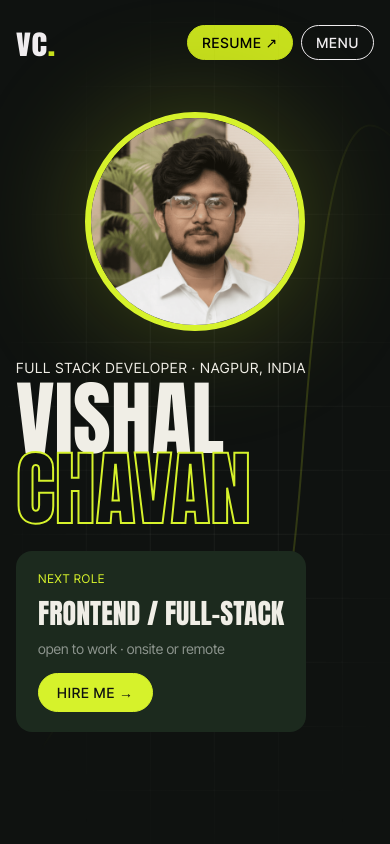
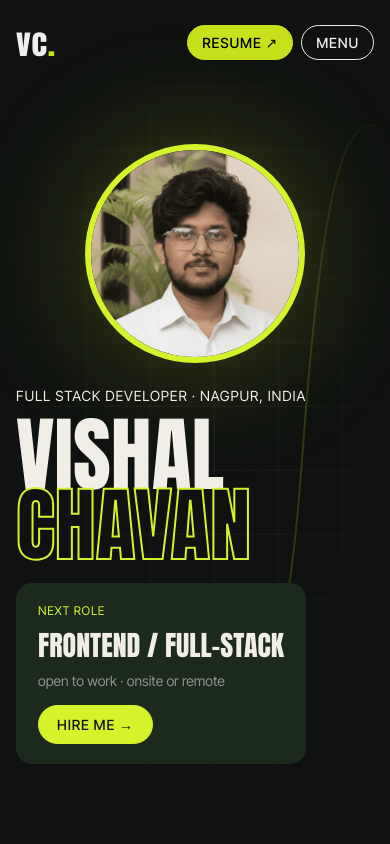
Before and after one commit to VishalChavan7/Portfolio, a React (Vite) app: page / in a window 390 px wide. Shown: the top 844 px of the page. Built offline with nearby package versions, Linux system fonts and the light colour scheme; the HTML template or start-up script is replaced by a standard one.

Commit message:
Balance mobile hero spacing below the top bar
Co-Authored-By: Claude Sonnet 5.5 <noreply@anthropic.com>

```diff
--- a/src/index.css
+++ b/src/index.css
@@ -648,15 +648,15 @@ img {
     height: auto;
     min-height: 100svh;
     justify-content: center; /* equal space above and below the content */
-    padding-top: 88px;
-    padding-bottom: 88px;
+    padding-top: 88px; /* clears the fixed top bar, so content centres in the visible area below it */
+    padding-bottom: 24px;
   }
   .hero-name {
     font-size: min(21vw, 25svh);
-    margin-top: 8px;
+    margin-top: 16px;
   }
   .hero-card {
-    margin-top: 28px;
+    margin-top: 24px;
   }
   .pad {
     padding-block: 72px;
@@ -697,7 +697,7 @@ img {
     position: static;
     translate: none;
     width: min(100%, 320px, 26svh);
-    margin: 0 auto 28px;
+    margin: 0 auto 24px;
   }
 }
 @media (prefers-reduced-motion: reduce) {
```
